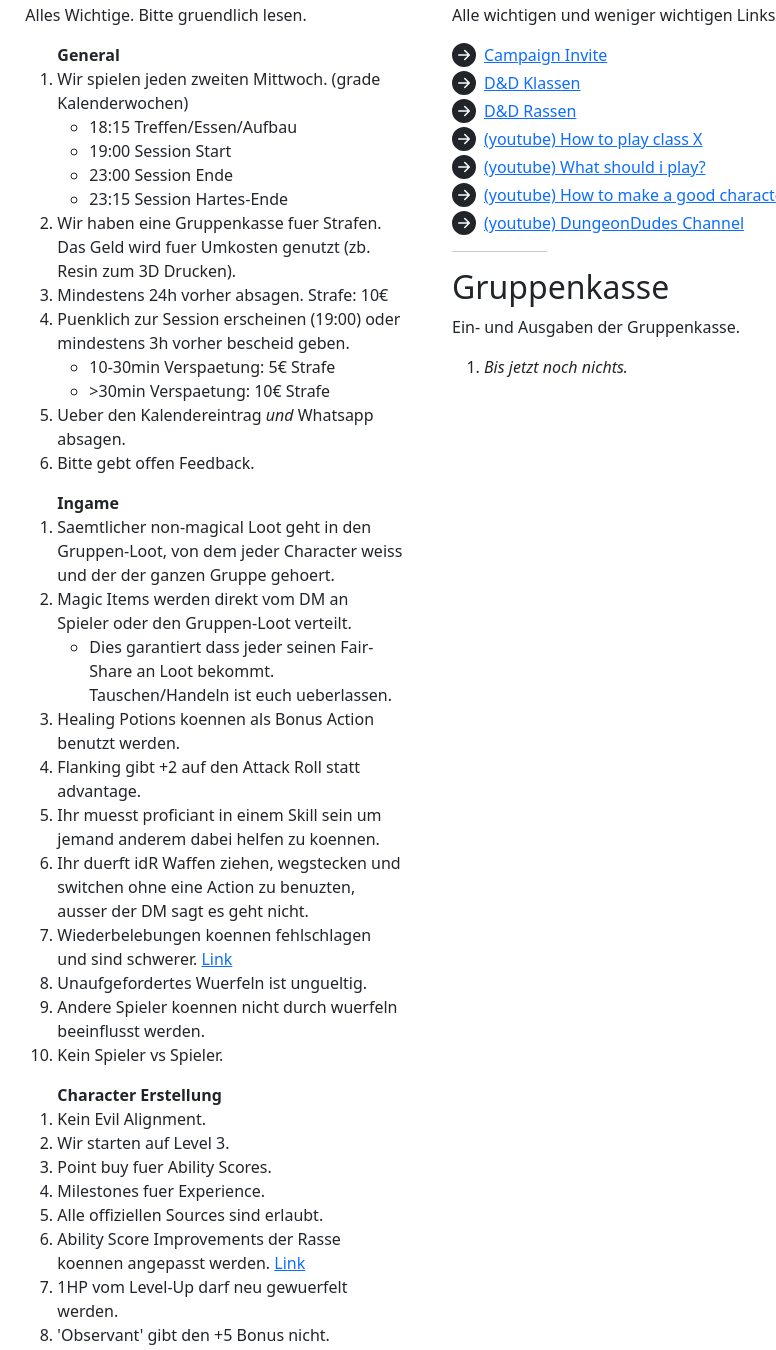
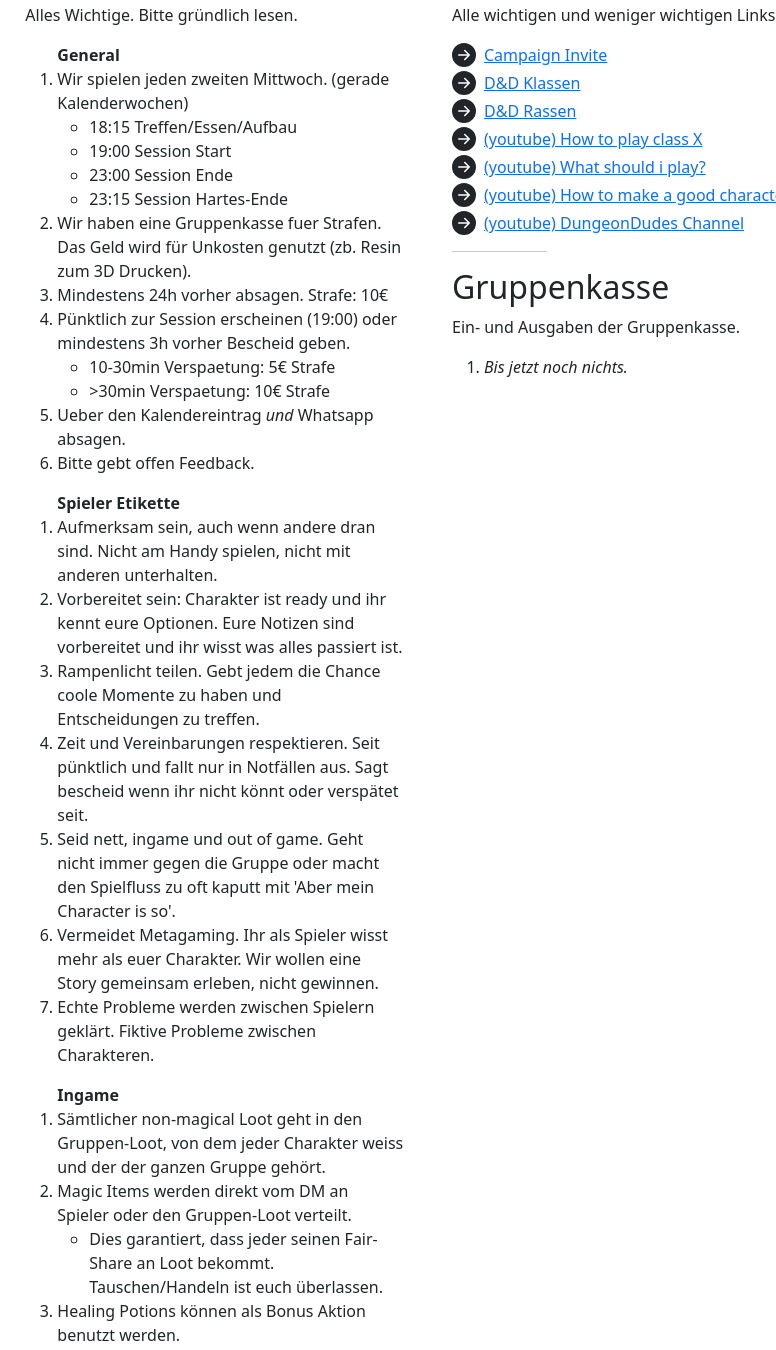
Before and after one commit to svenf1105/svenf1105.github.io, a plain HTML site: page index.html in a window 1280 px wide. Shown: the part 601-1951 px from the top of the page, without its empty margins (212-988 px from the left). Drawn offline with Linux system fonts and the light colour scheme; files whose address does not match are found by name.

Commit message:
etikette

```diff
--- a/index.html
+++ b/index.html
@@ -89,19 +89,19 @@
    <div class="row g-5">
      <div class="col-md-6">
        <h2>Rules & Infos</h2>
-        <p>Alles Wichtige. Bitte gruendlich lesen.</p>
+       <p>Alles Wichtige. Bitte gründlich lesen.</p>
        <ol>
          <dt>General</dt>
-          <li>Wir spielen jeden zweiten Mittwoch. (grade Kalenderwochen)</li>
+         <li>Wir spielen jeden zweiten Mittwoch. (gerade Kalenderwochen)</li>
          <ul>
            <li>18:15 Treffen/Essen/Aufbau</li>
            <li>19:00 Session Start</li>
            <li>23:00 Session Ende</li>
            <li>23:15 Session Hartes-Ende</li>
          </ul>
-          <li>Wir haben eine Gruppenkasse fuer Strafen. Das Geld wird fuer Umkosten genutzt (zb. Resin zum 3D Drucken).</li>
+         <li>Wir haben eine Gruppenkasse fuer Strafen. Das Geld wird für Unkosten genutzt (zb. Resin zum 3D Drucken).</li>
          <li>Mindestens 24h vorher absagen. Strafe: 10€</li>
-          <li>Puenklich zur Session erscheinen (19:00) oder mindestens 3h vorher bescheid geben.</li>
+         <li>Pünktlich zur Session erscheinen (19:00) oder mindestens 3h vorher Bescheid geben.</li>
          <ul>
            <li>10-30min Verspaetung: 5€ Strafe</li>
            <li>>30min Verspaetung: 10€ Strafe</li>
@@ -111,31 +111,42 @@
        </ol>
 
        <ol>
+         <dt>Spieler Etikette</dt>
+         <li>Aufmerksam sein, auch wenn andere dran sind. Nicht am Handy spielen, nicht mit anderen unterhalten.</li>
+         <li>Vorbereitet sein: Charakter ist ready und ihr kennt eure Optionen. Eure Notizen sind vorbereitet und ihr wisst was alles passiert ist.</li>
+         <li>Rampenlicht teilen. Gebt jedem die Chance coole Momente zu haben und Entscheidungen zu treffen.</li>
+         <li>Zeit und Vereinbarungen respektieren. Seit pünktlich und fallt nur in Notfällen aus. Sagt bescheid wenn ihr nicht könnt oder verspätet seit.</li>
+         <li>Seid nett, ingame und out of game. Geht nicht immer gegen die Gruppe oder macht den Spielfluss zu oft kaputt mit 'Aber mein Character is so'.</li>
+         <li>Vermeidet Metagaming. Ihr als Spieler wisst mehr als euer Charakter. Wir wollen eine Story gemeinsam erleben, nicht gewinnen.</li>
+         <li>Echte Probleme werden zwischen Spielern geklärt. Fiktive Probleme zwischen Charakteren.</li>
+       </ol>
+
+       <ol>
          <dt>Ingame</dt>
-          <li>Saemtlicher non-magical Loot geht in den Gruppen-Loot, von dem jeder Character weiss und der der ganzen Gruppe gehoert.</li>
+         <li>Sämtlicher non-magical Loot geht in den Gruppen-Loot, von dem jeder Charakter weiss und der der ganzen Gruppe gehört.</li>
          <li>Magic Items werden direkt vom DM an Spieler oder den Gruppen-Loot verteilt.</li>
          <ul>
-            <li>Dies garantiert dass jeder seinen Fair-Share an Loot bekommt. Tauschen/Handeln ist euch ueberlassen.</li>
+           <li>Dies garantiert, dass jeder seinen Fair-Share an Loot bekommt. Tauschen/Handeln ist euch überlassen.</li>
          </ul>
-          <li>Healing Potions koennen als Bonus Action benutzt werden.</li>
+         <li>Healing Potions können als Bonus Aktion benutzt werden.</li>
          <li>Flanking gibt +2 auf den Attack Roll statt advantage.</li>
-          <li>Ihr muesst proficiant in einem Skill sein um jemand anderem dabei helfen zu koennen.</li>
-          <li>Ihr duerft idR Waffen ziehen, wegstecken und switchen ohne eine Action zu benuzten, ausser der DM sagt es geht nicht.</li>
-          <li>Wiederbelebungen koennen fehlschlagen und sind schwerer. <a href="https://imgur.com/a/QZa1sd7">Link</a></li>
-          <li>Unaufgefordertes Wuerfeln ist ungueltig.</li>
-          <li>Andere Spieler koennen nicht durch wuerfeln beeinflusst werden.</li>
+         <li>Ihr müsst proficient in einem Skill sein, um jemand anderem dabei helfen zu können.</li>
+         <li>Ihr dürft idR Waffen ziehen, wegstecken und switchen ohne eine Action zu benutzen, außer der DM sagt, es geht nicht.</li>
+         <li>Wiederbelebungen können fehlschlagen und sind schwerer. <a href="https://imgur.com/a/QZa1sd7">Link</a></li>
+         <li>Unaufgefordertes Würfeln ist ungueltig.</li>
+         <li>Andere Spieler können nicht durch würfeln beeinflusst werden.</li>
          <li>Kein Spieler vs Spieler.</li>
        </ol>
 
        <ol>
-          <dt>Character Erstellung</dt>
+         <dt>Charaktererstellung</dt>
          <li>Kein Evil Alignment.</li>
          <li>Wir starten auf Level 3.</li>
          <li>Point buy fuer Ability Scores.</li>
          <li>Milestones fuer Experience.</li>
          <li>Alle offiziellen Sources sind erlaubt.</li>
-          <li>Ability Score Improvements der Rasse koennen angepasst werden. <a href="https://www.dndbeyond.com/sources/tcoe/character-options#Proficiencies">Link</a></li>
-          <li>1HP vom Level-Up darf neu gewuerfelt werden.</li>
+         <li>Ability Score Improvements der Rasse können angepasst werden. <a href="https://www.dndbeyond.com/sources/tcoe/character-options#Proficiencies">Link</a></li>
+         <li>1HP vom Level-Up darf neu gewürfelt werden.</li>
          <li>'Observant' gibt den +5 Bonus nicht.</li>
        </ol>
      </div>
```
Lines whose indentation alone changed are shown as unchanged.
